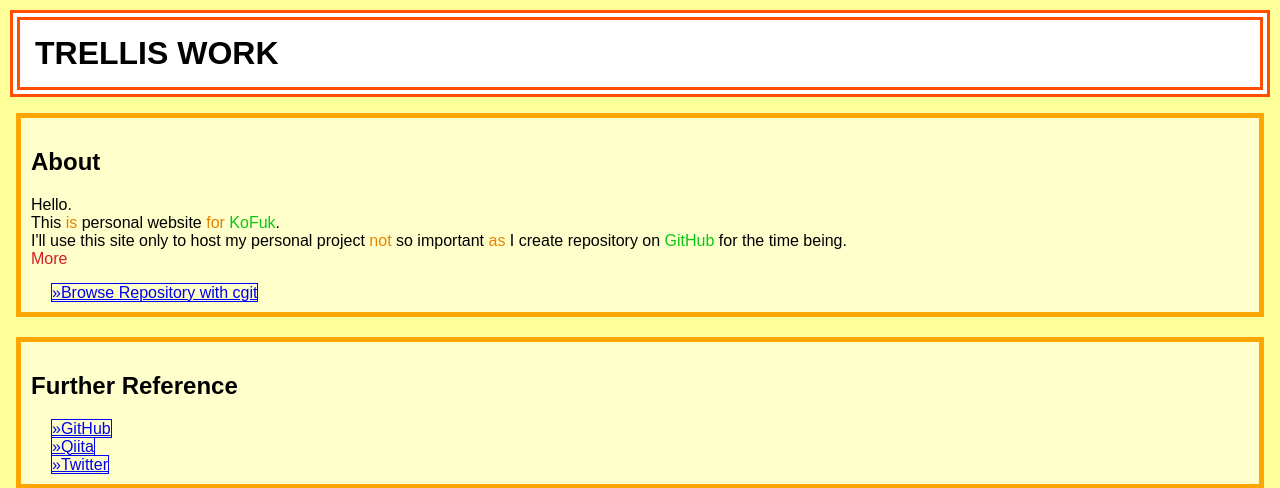
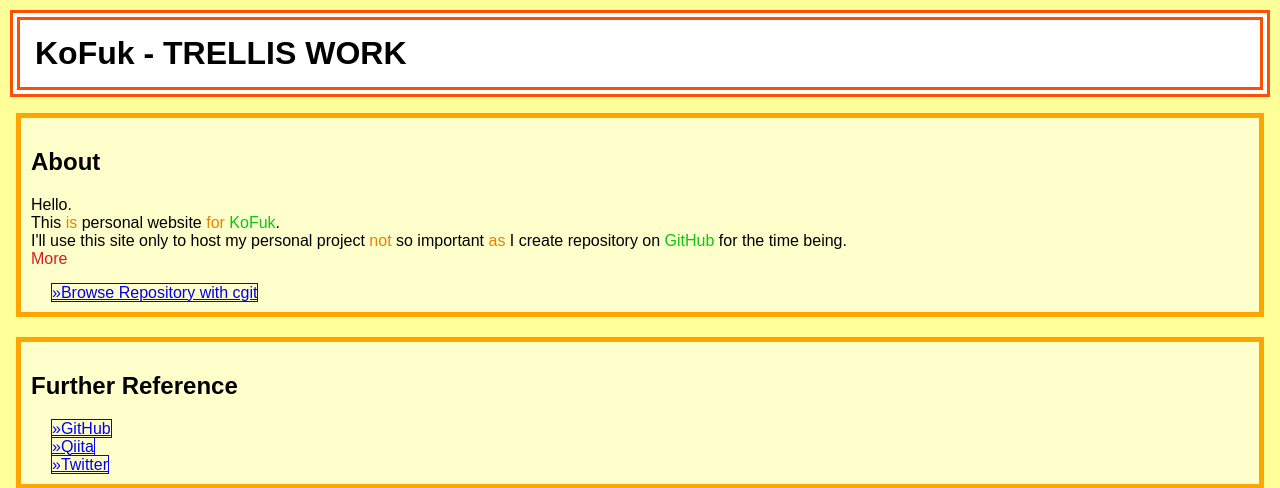
Before and after one commit to kofuk/trellis.work, a PHP site: page / in a window 1280 px wide. Shown: the top 488 px of the page. Run offline with PHP 8.4, Linux system fonts and the light colour scheme.

Commit message:
Change title for top page

```diff
--- a/public/index.php
+++ b/public/index.php
@@ -1,5 +1,6 @@
 <?php
 require __DIR__ . '/../php-util/util.php';
+set_global_title ("KoFuk - TRELLIS WORK");
 doctype ();
 html ();
 head ();
```
